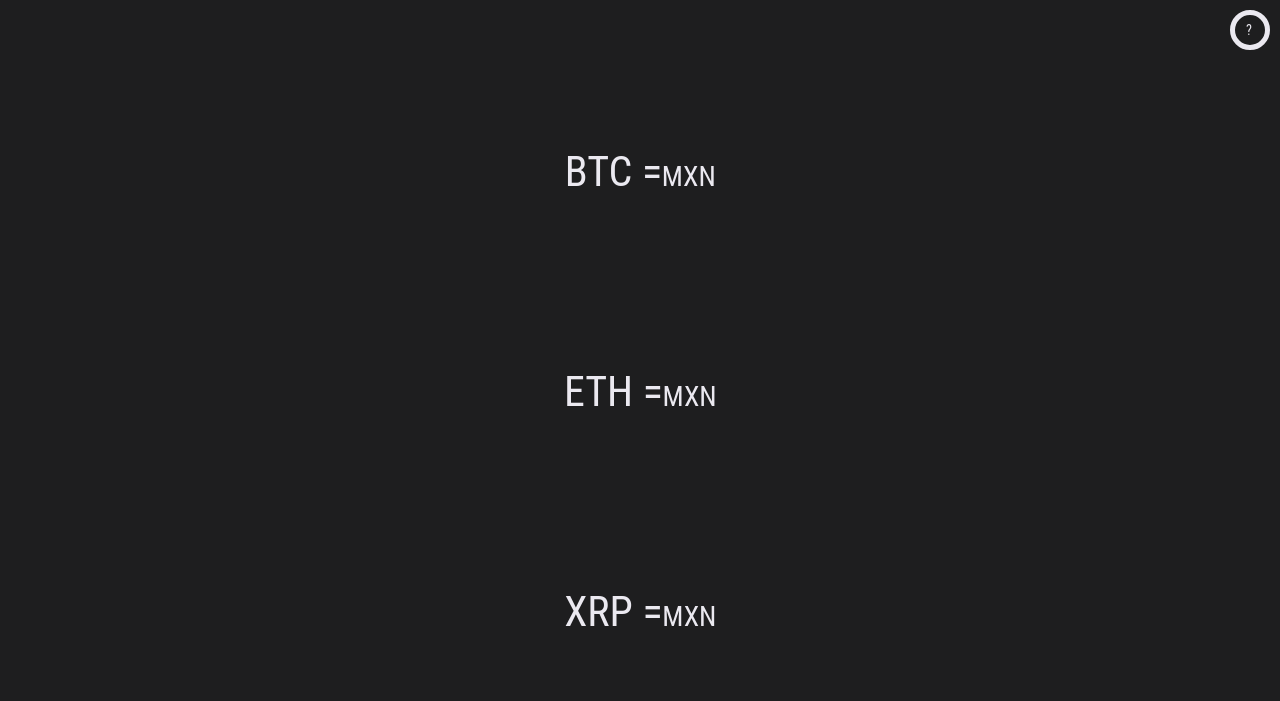
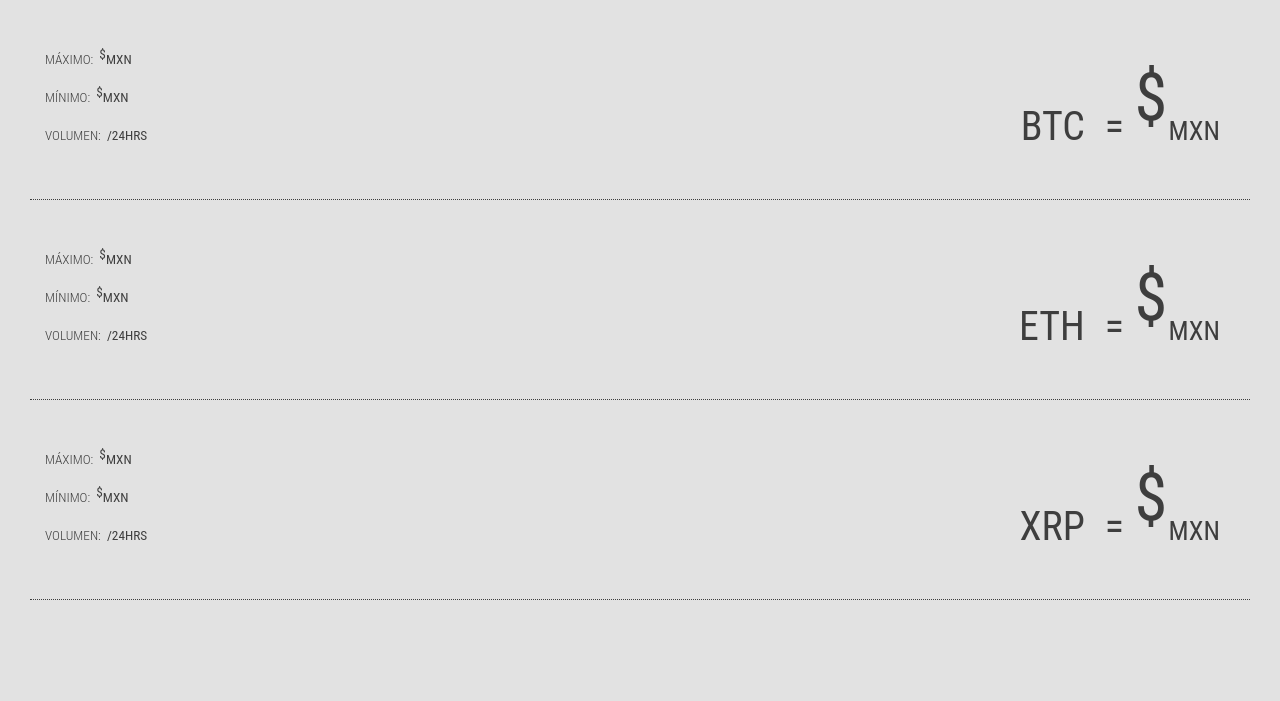
Before and after one commit to hectorbus/cryptocurrencies, a plain HTML site: page index.html in a window 1280 px wide. Drawn offline with Linux system fonts and the light colour scheme; no server answers.

Commit message:
More data added, better design implemented

```diff
--- a/css/main.css
+++ b/css/main.css
@@ -1,7 +1,7 @@
 body {
   font-family: 'Roboto Condensed', sans-serif;
-  background-color: #1E1E1F;
-  color: #EBE9F0;
+  background-color: #E2E2E2;
+  color: #3E3E3E;
 }
 .info {
   position: fixed;
@@ -9,7 +9,7 @@ body {
   right: 10px;
   width: 40px;
   height: 40px;
-  border: 5px solid #EBE9F0;
+  border: 5px solid #F3F3F3;
   border-radius: 50%;
   cursor: pointer;
   line-height: 30px;
@@ -19,7 +19,7 @@ body {
 
 a, a:hover {
   text-decoration: none;
-  color: #EBE9F0;
+  color: #3E3E3E;
 }
 
 .container {
@@ -27,25 +27,77 @@ a, a:hover {
   vertical-align: middle;
 }
 
-.currencys-container {
-  margin-top: 3%;
-}
-
 .currency-container {
-  font-size: 10em;
-  cursor: pointer;
-  margin-left: 0 auto;
+  min-height: 200px;
+  padding-left: 0px;
+  font-size: 9.5em;
+  border-bottom: 1px dotted #3E3E3E;
+  overflow: hidden;
 }
 
 .currency-type {
   font-size: .3em;
 }
 
-.currency-price {
+.currency-type::after {
+  content: "=";
+  position: relative;
+  left: 20px;
+}
 
+.currency-price::before {
+  content: "$";
+  font-size: .5em;
+  top: -20px;
+  left: 0px;
+  position: relative;
 }
 
 .currency {
-  font-size: .2em;
-  margin-left: -10px;
+  margin-left: -1.1em;
+  font-size: 0.2em;
 }
+
+.left-data {
+  margin-top: 3%;
+  text-align: left;
+  font-size: 0.2em;
+  padding: 0px;
+}
+
+.side-title {
+  font-size: 0.5em;
+  font-weight: lighter;
+}
+
+.high::before, .low::before {
+  content: "$";
+  font-size: .5em;
+  position: relative;
+  bottom: 5px;
+}
+
+.high::after, .low::after, .volume::after {
+  font-size: .5em;
+  position: relative;
+  bottom: 0px;
+}
+
+.high::after, .low::after {
+  content: "MXN";
+}
+
+.volume::after{
+  content: "/24HRS";
+}
+
+@media (max-width: 1200px) {
+  .currency-container {
+    border-bottom: 2px dotted #3E3E3E;
+    text-align: center;
+  }
+
+  .left-data {
+    text-align: center;
+  }
+}
--- a/index.html
+++ b/index.html
@@ -2,7 +2,7 @@
 <html>
 <head>
   <meta charset="utf-8">
-  <title>CryptoCurrencys</title>
+  <title>CryptoCurrencies</title>
 
   <link rel="stylesheet" href="css/bootstrap.min.css">
   <link rel="stylesheet" href="css/hover.css">
@@ -10,56 +10,74 @@
   <link rel="stylesheet" href="css/main.css">
 </head>
 <body>
-  <div class="info hvr-grow">
-    ?
-  </div>
-  <div class="container text-center">
-    <div class="col-lg-12 currencys-container">
-      <a href="bitcoin.html">
-        <div id="bitcoin" class="col-lg-10 col-lg-offset-1 currency-container hvr-reveal">
-          <div>
-            <span class="currency-type">BTC = </span>
-            <span class="currency-price bitcoin-ask"></span>
-            <span class="currency">MXN</span>
+  <!-- <div class="info hvr-grow">?</div> -->
+  <div class="container text-right">
+    <div class="col-lg-12">
+      <div id="bitcoin" class="col-lg-12 currency-container">
+        <div class="col-md-12 col-lg-3 left-data">
+          <div class="col-lg-12 col-xs-4">
+            <span class="side-title">MÁXIMO:</span>
+            <span class="high number"></span>
           </div>
-          <div class="col-lg-l2">
-            <h3></h3>
-            <h3></h3>
-            <h3></h3>
+          <div class="col-lg-12 col-xs-4">
+            <span class="side-title">MÍNIMO:</span>
+            <span class="low number"></span>
+          </div>
+          <div class="col-lg-12 col-xs-4">
+            <span class="side-title">VOLUMEN:</span>
+            <span class="volume number"></span>
           </div>
         </div>
-      </a>
-      <a href="ethereum.html">
-        <div id="ethereum" class="col-lg-10 col-lg-offset-1 currency-container hvr-reveal">
-          <div>
-            <span class="currency-type">ETH = </span>
-            <span class="currency-price ethereum-ask"></span>
-            <span class="currency">MXN</span>
+        <div class="col-md-12 col-lg-9">
+          <span class="currency-type">BTC</span>
+          <span class="currency-price bitcoin-ask number"></span>
+          <span class="currency">MXN</span>
+        </div>
+      </div>
+      <div id="ethereum" class="col-lg-12 currency-container">
+        <div class="col-md-12 col-lg-3 left-data">
+          <div class="col-lg-12 col-xs-4">
+            <span class="side-title">MÁXIMO:</span>
+            <span class="high number"></span>
           </div>
-          <div class="col-lg-l2">
-            <h3></h3>
-            <h3></h3>
-            <h3></h3>
+          <div class="col-lg-12 col-xs-4">
+            <span class="side-title">MÍNIMO:</span>
+            <span class="low number"></span>
+          </div>
+          <div class="col-lg-12 col-xs-4">
+            <span class="side-title">VOLUMEN:</span>
+            <span class="volume number"></span>
           </div>
         </div>
-      </a>
-      <a href="ripple.html">
-        <div id="ripple" class="col-lg-10 col-lg-offset-1 currency-container hvr-reveal">
-          <div>
-            <span class="currency-type">XRP = </span>
-            <span class="currency-price ripple-ask"></span>
-            <span class="currency">MXN</span>
+        <div class="col-md-12 col-lg-9">
+          <span class="currency-type">ETH</span>
+          <span class="currency-price ethereum-ask number"></span>
+          <span class="currency">MXN</span>
+        </div>
+      </div>
+      <div id="ripple" class="col-lg-12 currency-container">
+        <div class="col-md-12 col-lg-3 left-data">
+          <div class="col-lg-12 col-xs-4">
+            <span class="side-title">MÁXIMO:</span>
+            <span class="high number"></span>
           </div>
-          <div class="col-lg-l2">
-            <h3></h3>
-            <h3></h3>
-            <h3></h3>
+          <div class="col-lg-12 col-xs-4">
+            <span class="side-title">MÍNIMO:</span>
+            <span class="low number"></span>
+          </div>
+          <div class="col-lg-12 col-xs-4">
+            <span class="side-title">VOLUMEN:</span>
+            <span class="volume number"></span>
           </div>
         </div>
-      </a>
+        <div class="col-md-12 col-lg-9">
+          <span class="currency-type">XRP</span>
+          <span class="currency-price ripple-ask number"></span>
+          <span class="currency">MXN</span>
+        </div>
+      </div>
     </div>
   </div>
-
   <script src="js/jquery-2.2.3.min.js" charset="utf-8"></script>
   <script src="js/bootstrap.min.js" charset="utf-8"></script>
   <script src="js/number.min.js" charset="utf-8"></script>
--- a/js/main.js
+++ b/js/main.js
@@ -15,10 +15,30 @@ function getCurrency(){
     url: 'https://api.bitso.com/v3/ticker/',
     dataType: 'json',
     success: function (data) {
-      $bitcoin.find('.bitcoin-ask').text(data.payload[0].ask)
-      $ethereum.find('.ethereum-ask').text(data.payload[1].ask)
-      $ripple.find('.ripple-ask').text(data.payload[3].ask)
-      $('.currency-price').number(true, 2)
+      btc = data.payload[0]
+      eth = data.payload[1]
+      xrp = data.payload[3]
+
+      // btcVar = ((btc.last / btc.vwap) - 1) * 100
+      // ethVar = ((eth.last / eth.vwap) - 1) * 100
+      // xrpVar = ((xrp.last / xrp.vwap) - 1) * 100
+
+      $bitcoin.find('.bitcoin-ask').text(btc.last)
+      $bitcoin.find('.high').text(btc.high)
+      $bitcoin.find('.low').text(btc.low)
+      $bitcoin.find('.volume').text(parseFloat(btc.volume).toFixed(2))
+
+      $ethereum.find('.ethereum-ask').text(eth.last)
+      $ethereum.find('.high').text(eth.high)
+      $ethereum.find('.low').text(eth.low)
+      $ethereum.find('.volume').text(parseFloat(eth.volume).toFixed(2))
+
+      $ripple.find('.ripple-ask').text(xrp.last)
+      $ripple.find('.high').text(xrp.high)
+      $ripple.find('.low').text(xrp.low)
+      $ripple.find('.volume').text(parseFloat(xrp.volume).toFixed(2))
+
+      $('.number').number(true, 2)
     }
-});
+  });
 }
```
Also changed, not shown: bitcoin.html (deleted, +0 -40 lines), ethereum.html (deleted, +0 -40 lines), ripple.html (deleted, +0 -40 lines).
